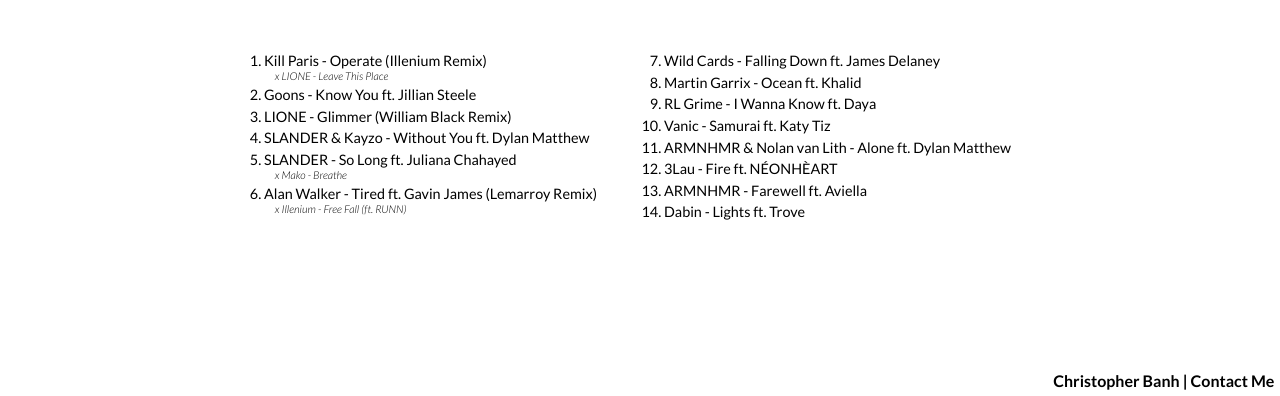
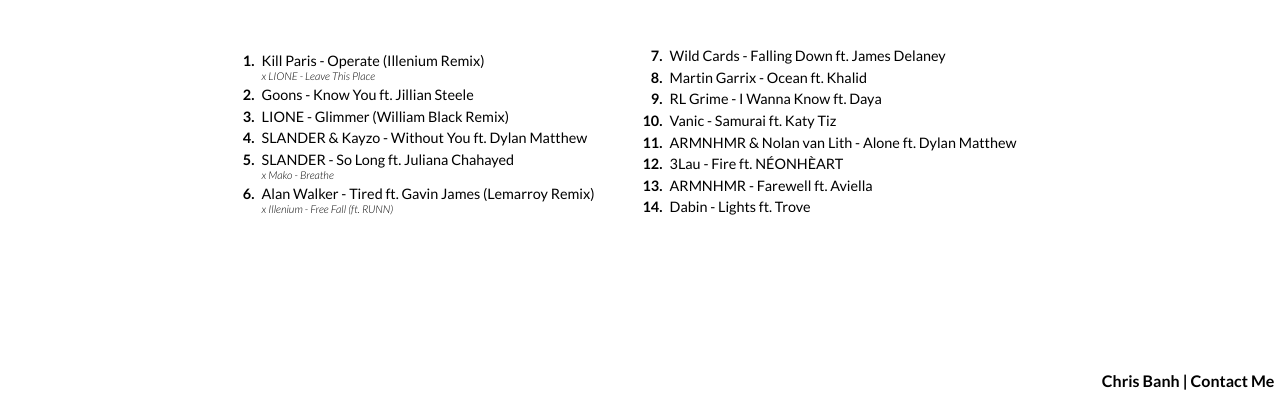
Before and after one commit to chrisngobanh/chrisngobanh.github.io, a plain HTML site: page crossroads.html in a window 1280 px wide. Shown: the part 404-800 px from the top of the page. Drawn offline with Linux system fonts and the light colour scheme.

Commit message:
Fixes styling of numbers

```diff
--- a/crossroads-styles.css
+++ b/crossroads-styles.css
@@ -38,9 +38,49 @@
 }
 
 .tracklist {
-  display: flex;
-  flex-wrap: wrap;
+  column-count: 2;
 }
+
+
+.tracklist > ol {
+  margin: 0 0em;
+  padding: 0em;
+  counter-reset: item;
+}
+
+.tracklist > ol > li {
+  margin: 0;
+  padding: 0 0 0 1em;
+  text-indent: -1em;
+  list-style-type: none;
+  counter-increment: item;
+  margin-top: 0.35em;
+  font-size: 0.9em;
+}
+
+.tracklist > ol > li:before {
+  display: inline-block;
+  width: 1em;
+  padding-right: 0.5em;
+  font-weight: bold;
+  text-align: right;
+  content: counter(item) ".";
+}
+
+span.smol {
+  font-size: 0.75em;
+  font-weight: 300;
+  font-style: italic;
+  margin-left: 2em;
+  display: block;
+}
+
+footer {
+  padding: 0.35em;
+  font-weight: 800;
+  text-align: right;
+}
+
 
 @media screen and (max-width: 800px) {
   .container {
@@ -52,43 +92,15 @@
   }
 
   .tracklist {
-    display: block;
+    column-count: 1;
   }
 
-  .tracklist > div > ol {
-    text-align: center;
+  .tracklist > ol > li:before {
+    width: 2em;
+    padding-right: 0.5em;
   }
 
-  .track {
-    display: block;
+  span.smol {
+    margin-left: 3em;
   }
 }
-
-.tracklist > div {
-  flex: 1;
-  margin: 0 0.5em;
-}
-
-.tracklist > div > ol {
-  padding-left: 1em;
-  margin: 0;
-}
-
-.track {
-  margin-top: 0.35em;
-  font-size: 0.9em;
-}
-
-span.smol {
-  font-size: 0.75em;
-  font-weight: 300;
-  font-style: italic;
-  margin-left: 1em;
-  display: block;
-}
-
-footer {
-  padding: 0.35em;
-  font-weight: 800;
-  text-align: right;
-}
--- a/crossroads.html
+++ b/crossroads.html
@@ -29,39 +29,33 @@
       <iframe width="100%" height="300" scrolling="no" frameborder="no" allow="autoplay" src="https://w.soundcloud.com/player/?url=https%3A//api.soundcloud.com/tracks/468841059&color=%23ff5500&auto_play=false&hide_related=true&show_comments=true&show_user=true&show_reposts=false&show_teaser=true&visual=true"></iframe>
 
       <div class="tracklist">
-        <div>
         <ol>
-            <li class="track">Kill Paris - Operate (Illenium Remix)
+          <li>Kill Paris - Operate (Illenium Remix)
             <span class="smol">x LIONE - Leave This Place</span>
           </li>
-            <li class="track">Goons - Know You ft. Jillian Steele</li>
-            <li class="track">LIONE - Glimmer (William Black Remix)</li>
-            <li class="track">SLANDER & Kayzo - Without You ft. Dylan Matthew</li>
-            <li class="track">SLANDER - So Long ft. Juliana Chahayed
+          <li>Goons - Know You ft. Jillian Steele</li>
+          <li>LIONE - Glimmer (William Black Remix)</li>
+          <li>SLANDER & Kayzo - Without You ft. Dylan Matthew</li>
+          <li>SLANDER - So Long ft. Juliana Chahayed
             <span class="smol">x Mako - Breathe</span>
           </li>
-            <li class="track">Alan Walker - Tired ft. Gavin James (Lemarroy Remix)
+          <li>Alan Walker - Tired ft. Gavin James (Lemarroy Remix)
             <span class="smol">x Illenium - Free Fall (ft. RUNN)</span>
           </li>
+          <li>Wild Cards - Falling Down ft. James Delaney</li>
+          <li>Martin Garrix - Ocean ft. Khalid</li>
+          <li>RL Grime - I Wanna Know ft. Daya</li>
+          <li>Vanic - Samurai ft. Katy Tiz</li>
+          <li>ARMNHMR & Nolan van Lith - Alone ft. Dylan Matthew</li>
+          <li>3Lau - Fire ft. NÉONHÈART</li>
+          <li>ARMNHMR - Farewell ft. Aviella</li>
+          <li>Dabin - Lights ft. Trove</li>
         </ol>
-        </div>
-        <div>
-          <ol start=7>
-            <li class="track">Wild Cards - Falling Down ft. James Delaney</li>
-            <li class="track">Martin Garrix - Ocean ft. Khalid</li>
-            <li class="track">RL Grime - I Wanna Know ft. Daya</li>
-            <li class="track">Vanic - Samurai ft. Katy Tiz</li>
-            <li class="track">ARMNHMR & Nolan van Lith - Alone ft. Dylan Matthew</li>
-            <li class="track">3Lau - Fire ft. NÉONHÈART</li>
-            <li class="track">ARMNHMR - Farewell ft. Aviella</li>
-            <li class="track">Dabin - Lights ft. Trove</li>
-          </ol>
-        </div>
       </div>
     </div>
 
     <footer>
-      <span>Christopher Banh | </span>
+      <span>Chris Banh | </span>
       <a href="mailto:chris@chrisbanh.com">Contact Me</a>
 
     </footer>
```
Lines whose indentation alone changed are shown as unchanged.
